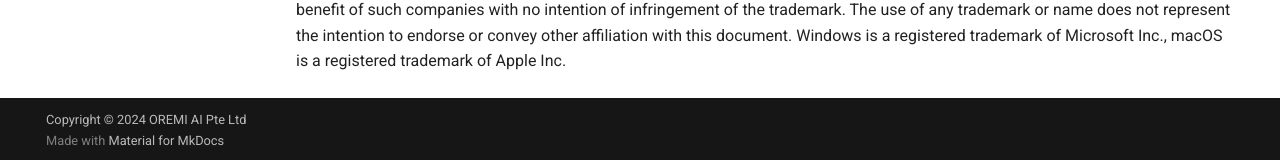
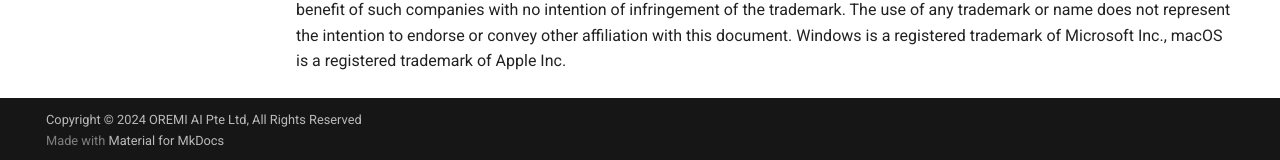
Before and after one commit to deep-scan/ai_inspector_guide, an MkDocs documentation site: the page built from docs/index.md, in a window 1280 px wide and 1109 px high. Shown: the part 946-1106 px from the top of the window. Built offline with MkDocs 1.6.1 and Material for MkDocs 9.7.7, drawn with Linux system fonts in a browser that asks for light colours.

Commit message:
$Add template 3

```diff
--- a/mkdocs.yml
+++ b/mkdocs.yml
@@ -26,4 +26,4 @@ theme:
 
 
 copyright:
-  Copyright &copy; 2024 <a href="www.oremi.sg" target="_blank" rel="nooperner">OREMI AI Pte Ltd</a>
+  Copyright &copy; 2024 <a href="www.oremi.sg" target="_blank" rel="nooperner">OREMI AI Pte Ltd, All Rights Reserved</a>
```
